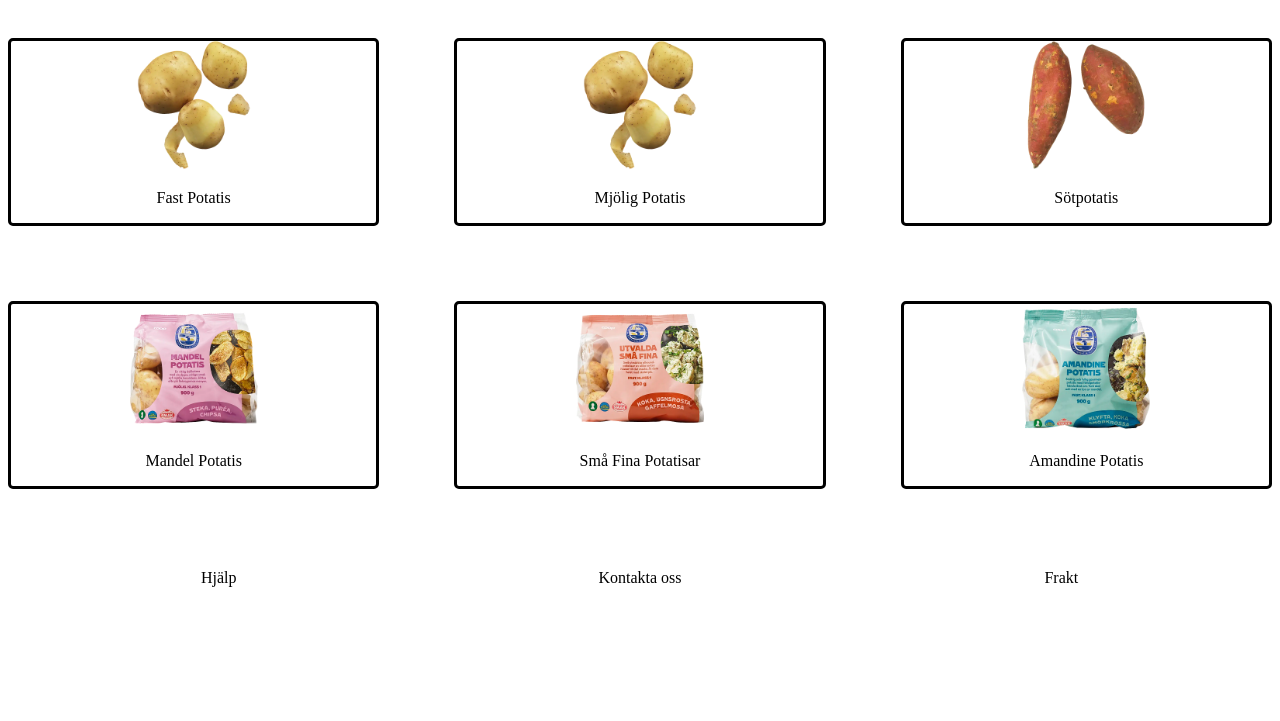
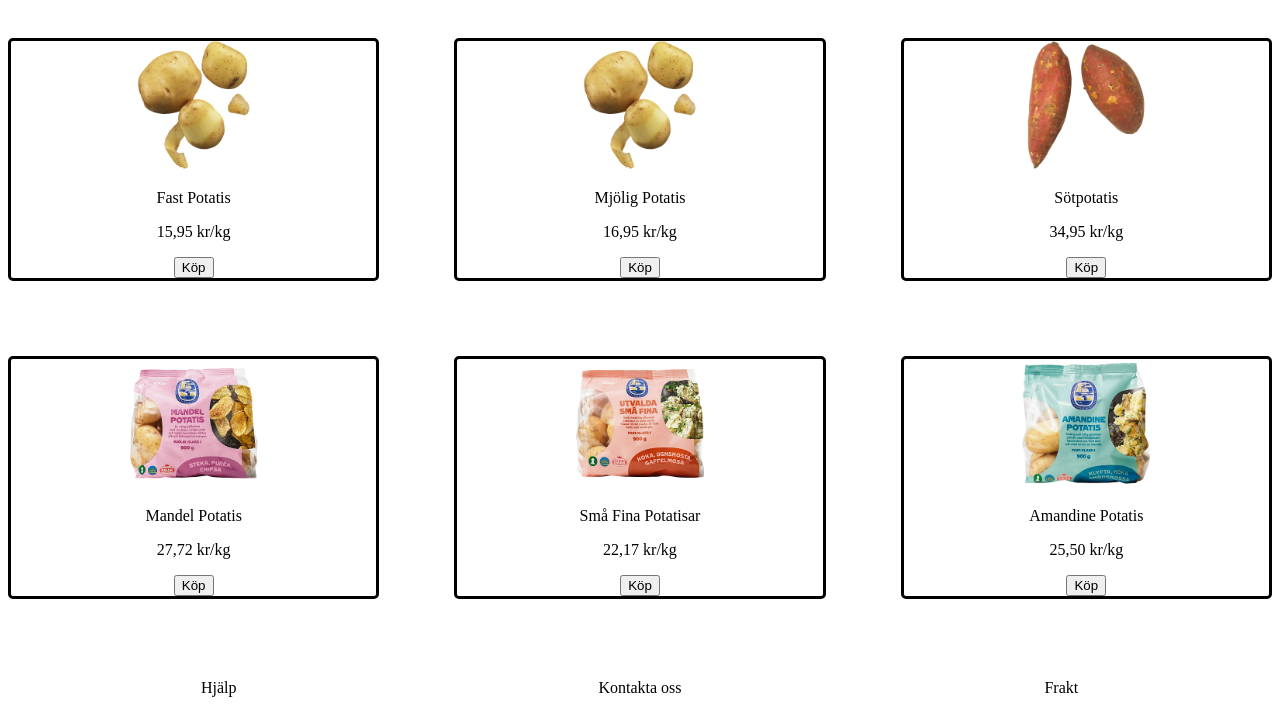
Before and after one commit to TE22A-Gille-Alvin/pot-ter, a plain HTML site: page index.html in a window 1280 px wide. Shown: the part 79-800 px from the top of the page. Drawn offline with Linux system fonts and the light colour scheme.

Commit message:
priser och knappar

```diff
--- a/index.html
+++ b/index.html
@@ -15,26 +15,38 @@
         <div class="Fast">
             <img src="img/Potatis Fast.webp" alt="Potatis Fast">
             <p>Fast Potatis</p>
+            <p>15,95 kr/kg</p>
+            <button>Köp</button>
         </div>
         <div class="Mjölig">
             <img src="img/Potatis Mjölig.webp" alt="Potatis Mjölig">
             <p>Mjölig Potatis</p>
+            <p>16,95 kr/kg</p>
+            <button>Köp</button>
         </div>
         <div class="Söt">
             <img src="img/Sötpotatis.webp" alt="Sötpotatis">
             <p>Sötpotatis</p>
+            <p>34,95 kr/kg</p>
+            <button>Köp</button>
         </div>
         <div class="Mandel">
             <img src="img/Potatis Mandel.webp" alt="Potatis Mandel">
             <p>Mandel Potatis</p>
+            <p>27,72 kr/kg</p>
+            <button>Köp</button>
         </div>
         <div class="Små">
             <img src="img/Potatis Små Fina.webp" alt="Potatis Små Fina">
             <p>Små Fina Potatisar</p>
+            <p>22,17 kr/kg</p>
+            <button>Köp</button>
         </div>
         <div class="Amandine">
             <img src="img/Potatis Amandine.webp" alt="Potatis Amandine">
             <p>Amandine Potatis</p>
+            <p>25,50 kr/kg</p>
+            <button>Köp</button>
         </div>
     </main>
     <footer>
```
